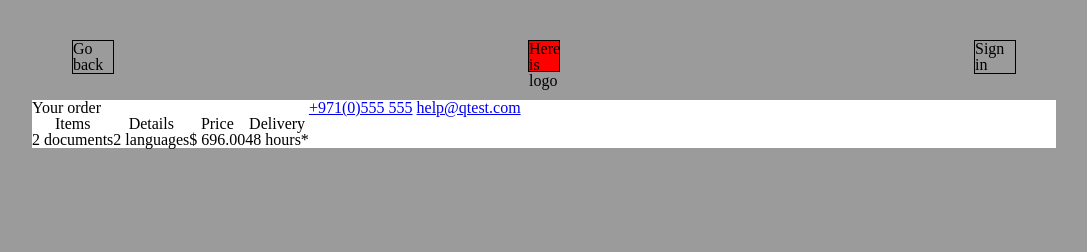
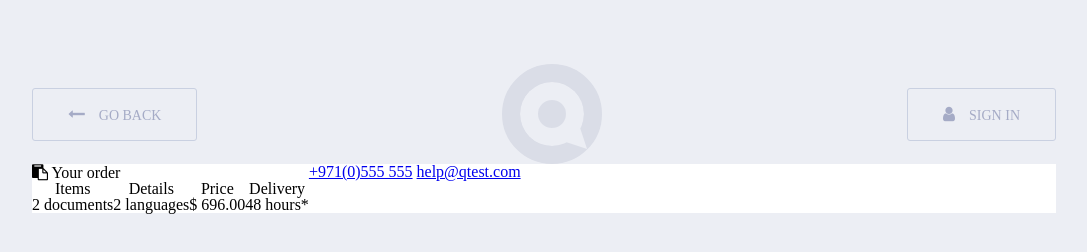
Before and after one commit to IgorKurkov/checkout-form-mockup, a website: page app/index.html in a window 1280 px wide. Shown: the whole page, without its empty margins (96-1183 px from the left). Drawn offline with nearby package versions, Linux system fonts and the light colour scheme.

Commit message:
header finished

```diff
--- a/app/index.html
+++ b/app/index.html
@@ -5,20 +5,22 @@
   <meta name="viewport" content="width=device-width, initial-scale=1.0">
   <meta http-equiv="X-UA-Compatible" content="ie=edge">
   <title>Document</title>
+  <link rel="stylesheet" href="https://cdnjs.cloudflare.com/ajax/libs/normalize/7.0.0/normalize.min.css">
+  <link rel="stylesheet" href="https://maxcdn.bootstrapcdn.com/font-awesome/4.7.0/css/font-awesome.min.css">
 </head>
 <body>
   <div id="container">
 
     <div class="header">
-      <div class="back-button">Go back</div>
-      <div class="logo">Here is logo</div>
-      <div class="sign-in-button">Sign in</div>
+      <div class="back-button"><i class="fa fa-long-arrow-left" aria-hidden="true"></i> &#8194; Go back</div>
+      <div class="logo"></div>
+      <div class="sign-in-button"><i class="fa fa-user" aria-hidden="true"></i> &#8194; Sign in</div>
     </div>
 
     <div class="header-order">
         <section class="order-section">
             <div class="left">
-                <h2><i class="fa fa-clipboard order-symbol" aria-hidden="true"></i>Your order</h2>
+                <h2><i class="fa fa-clipboard order-symbol" aria-hidden="true"></i>  Your order</h2>
                 <table>
                   <tr>
                         <th>Items</th>
--- /dev/null
+++ b/app/less/_mixins.less
@@ -0,0 +1,16 @@
+.uppercase {
+  text-transform: uppercase;
+}
+.button {
+  position: relative;
+  font-weight: 500;
+  border: 1px solid #C9D0E1;
+  border-radius: 3px;
+  padding: 17px 35px;
+  color: #A5ABC6;
+  font-size: 14px;
+  text-align: center;
+  .fa {
+    font-size: 1.2em;
+  }
+}
--- /dev/null
+++ b/app/less/_vars.less
@@ -0,0 +1 @@
+@body-color: #eceef4;
--- a/app/less/styles.less
+++ b/app/less/styles.less
@@ -1,4 +1,6 @@
 @import (less) '_resetCss.css';
+@import '_vars';
+@import '_mixins';
 
  @font-face {
   font-family: "ProximaNova";
@@ -7,8 +9,9 @@
  }
 
 body {
-  background-color: rgb(155, 155, 156);
-  font-family: ProximaNova;
+  background-color: @body-color;
+  padding-top: 4rem;
+  font-family: 'ProximaNova';
 }
 
 #container {
@@ -17,36 +20,47 @@ body {
   background-color: #fff;
 }
 .header {
-  background-color: rgb(155, 155, 156);
+  background-color: @body-color;
   width: 100%;
   height: 100px;
-  position: relative;
+  display: flex;
+  flex-direction: row;
+  justify-content: space-between;
+  align-items: center;
+
   .back-button {
-    border: 1px solid black;
-    width: 40px;
-    position: absolute;
-    left: 40px;
-    top: 40px;
+    .uppercase;
+    .button;
   }
   .logo{
-    border: 1px solid black;
-    position: absolute;
-    margin: 0 auto;
-    width: 30px;
-    height: 30px;
-    left: 0;
-    right: 0;
-    top: 40px;
-    background-color: red;
+    /* https://codepen.io/valfom/pen/rpPaeO */
+    margin: auto;
+    border: 18px solid #dadde7;
+    box-sizing: border-box;
+    height: 100px;
+    width: 100px;
+    border-radius: 50%;
+    box-shadow: inset 0px 0px 0px 18px @body-color;
+    background-color: #dadde7;
+    position: relative;
+    &::before {
+      content: '';
+      position: absolute;
+      bottom: -6px;
+      right: -6px;
+      width: 0;
+      height: 0;
+      transform: rotate(45deg);
+      border-style: solid;
+      border-width: 10px 0 10px 20px;
+      border-color: transparent transparent transparent @body-color;
+    }
   }
   .sign-in-button {
-    border: 1px solid black;
-    position: absolute;
-    width: 40px;
-    top: 40px;
-    right: 40px;
+    .uppercase;
+    .button;
+
   }
-
 }
 
 .order-section {
--- a/gulpfile.js
+++ b/gulpfile.js
@@ -24,8 +24,8 @@ gulp.task("reload", () => {
 });
 
 gulp.task('less', () => {
-  return gulp.src('app/less/**/*.less')
-  // return gulp.src('app/less/styles.less')
+  // return gulp.src('app/less/**/*.less')
+  return gulp.src('app/less/styles.less')
     .pipe(less({
       paths: [ path.join(__dirname, 'less', 'includes') ]
     }).on("error", notify.onError()))
```
Also changed, not shown: app/css/styles.min.css.
